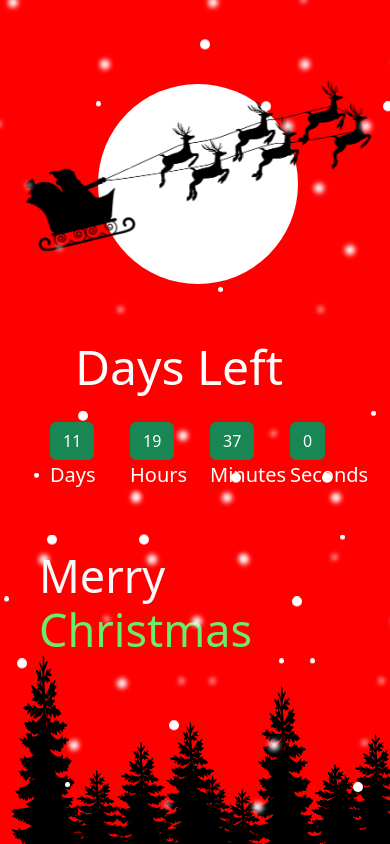
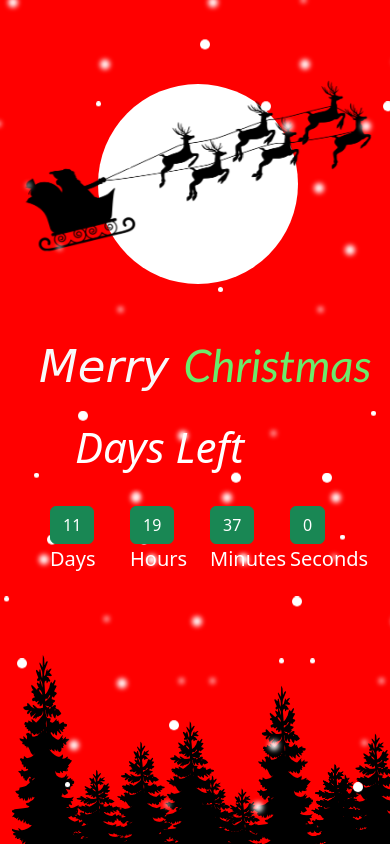
Before and after one commit to abishek1205/css-countdown, a plain HTML site: page christmas.html in a window 390 px wide. Shown: the top 844 px of the page. Drawn offline with nearby package versions, Linux system fonts and the light colour scheme.

Commit message:
modified-2

```diff
--- a/christmas.html
+++ b/christmas.html
@@ -3,7 +3,7 @@
 <head>
     <meta charset="UTF-8">
     <meta name="viewport" content="width=device-width, initial-scale=1.0">
-    <title>Document</title>
+    <title>christmass-cd</title>
 </head>
 <link href="https://cdn.jsdelivr.net/npm/bootstrap@5.3.2/dist/css/bootstrap.min.css" rel="stylesheet" integrity="sha384-T3c6CoIi6uLrA9TneNEoa7RxnatzjcDSCmG1MXxSR1GAsXEV/Dwwykc2MPK8M2HN" crossorigin="anonymous">
 <link rel="stylesheet" href="styles/christmass.css">
--- a/styles/christmass.css
+++ b/styles/christmass.css
@@ -39,6 +39,8 @@ body{
 }
 .letters{
     font-size: 3em;
+    font-style: italic;
+    font-family: cursive;
 }
 .letter-span{
     color: rgb(107, 235, 107);
@@ -93,6 +95,7 @@ body{
 }
 .count-title h2{
     font-size: 3em;
+    font-style: italic;
     animation: animateTitle 5s ease-in-out infinite;
 
 }
@@ -125,14 +128,19 @@ body{
 .text{
     font-size: 15px;
     left: 10%;
-    top:65%
+    top:40%
+}
+.text span{
+    font-family: 'Gill Sans', 'Gill Sans MT', Calibri, 'Trebuchet MS', sans-serif;
+
 }
 .count-down{
 
-    top:50%;
+    top:60%;
 }
 .count-title{
-    top: 40%;
+    font-size: 14px;
+    top: 50%;
 
 }
 .circle{
```
Also changed, not shown: index.html (+1 -1 lines).
